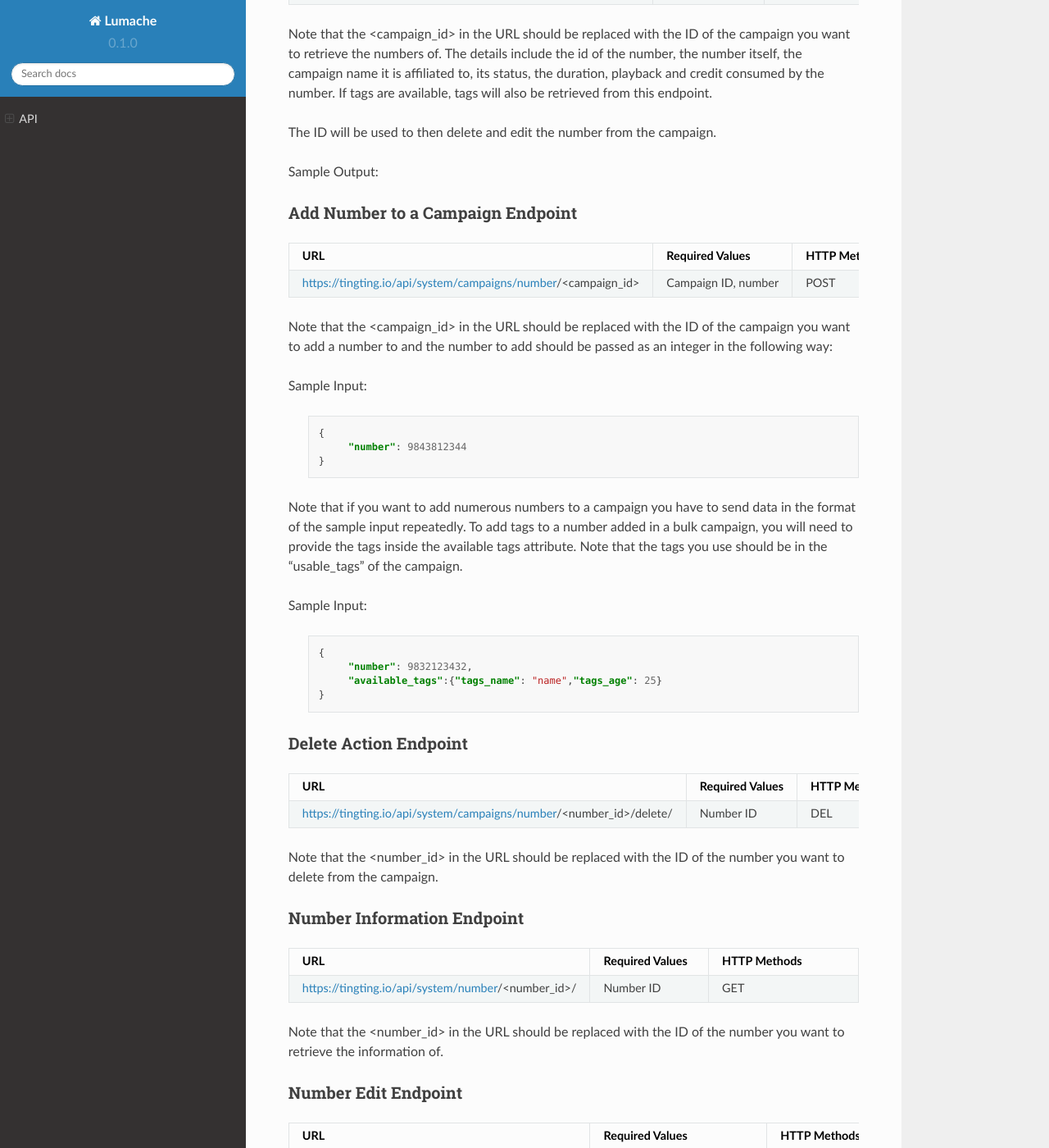
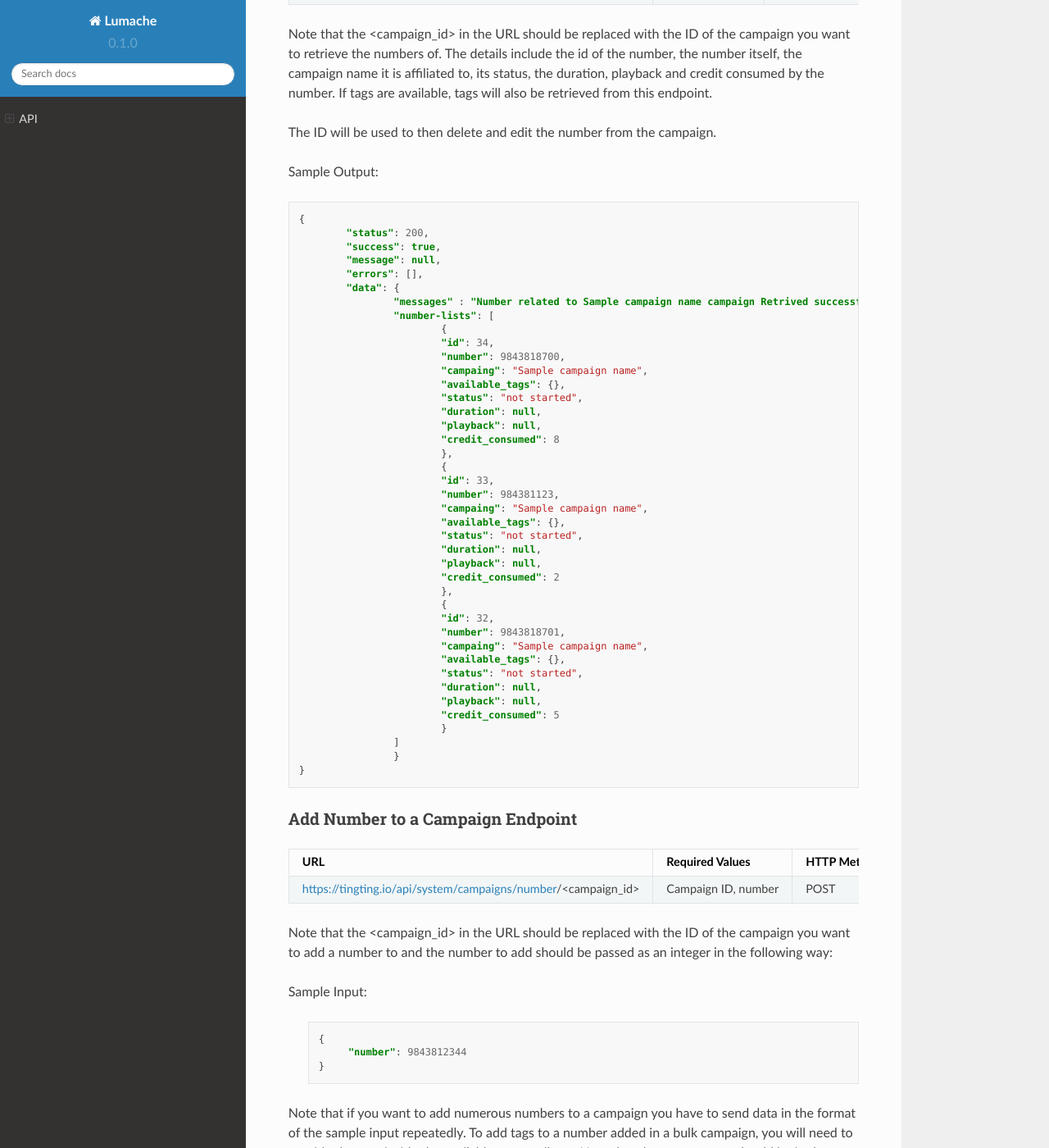
Before and after one commit to anjelikaprixa/TingTing, a Sphinx documentation site: the page built from docs/source/api.rst, in a window 1280 px wide and 1400 px high, scrolled down 12877 px. Shown: the whole window at 82% size. Built offline with Sphinx 7.4.7 and the Read the Docs theme 2.0.0, drawn with Linux system fonts in a browser that asks for light colours.

Commit message:
Update api.rst

```diff
--- a/docs/source/api.rst
+++ b/docs/source/api.rst
@@ -5,7 +5,6 @@ API
    :toctree: generated
 
    TingTing
-
 
 
 Authentication
@@ -764,6 +763,49 @@ The ID will be used to then delete and edit the number from the campaign.
 
 Sample Output:
 
+.. code-block:: json
+
+	{
+		"status": 200,
+    		"success": true,
+    		"message": null,
+    		"errors": [],
+    		"data": {
+			"messages" : "Number related to Sample campaign name campaign Retrived successfully"
+        		"number-lists": [
+				{
+				"id": 34,
+				"number": 9843818700,
+				"campaing": "Sample campaign name",
+				"available_tags": {},
+				"status": "not started",
+				"duration": null,
+				"playback": null,
+				"credit_consumed": 8
+				},
+				{
+				"id": 33,
+				"number": 984381123,
+				"campaing": "Sample campaign name",
+				"available_tags": {},
+				"status": "not started",
+				"duration": null,
+				"playback": null,
+				"credit_consumed": 2
+				},
+				{
+				"id": 32,
+				"number": 9843818701,
+				"campaing": "Sample campaign name",
+				"available_tags": {},
+				"status": "not started",
+				"duration": null,
+				"playback": null,
+				"credit_consumed": 5
+				}
+			]
+			}
+    	}
 
 .. code-block:: json
 	{
```
